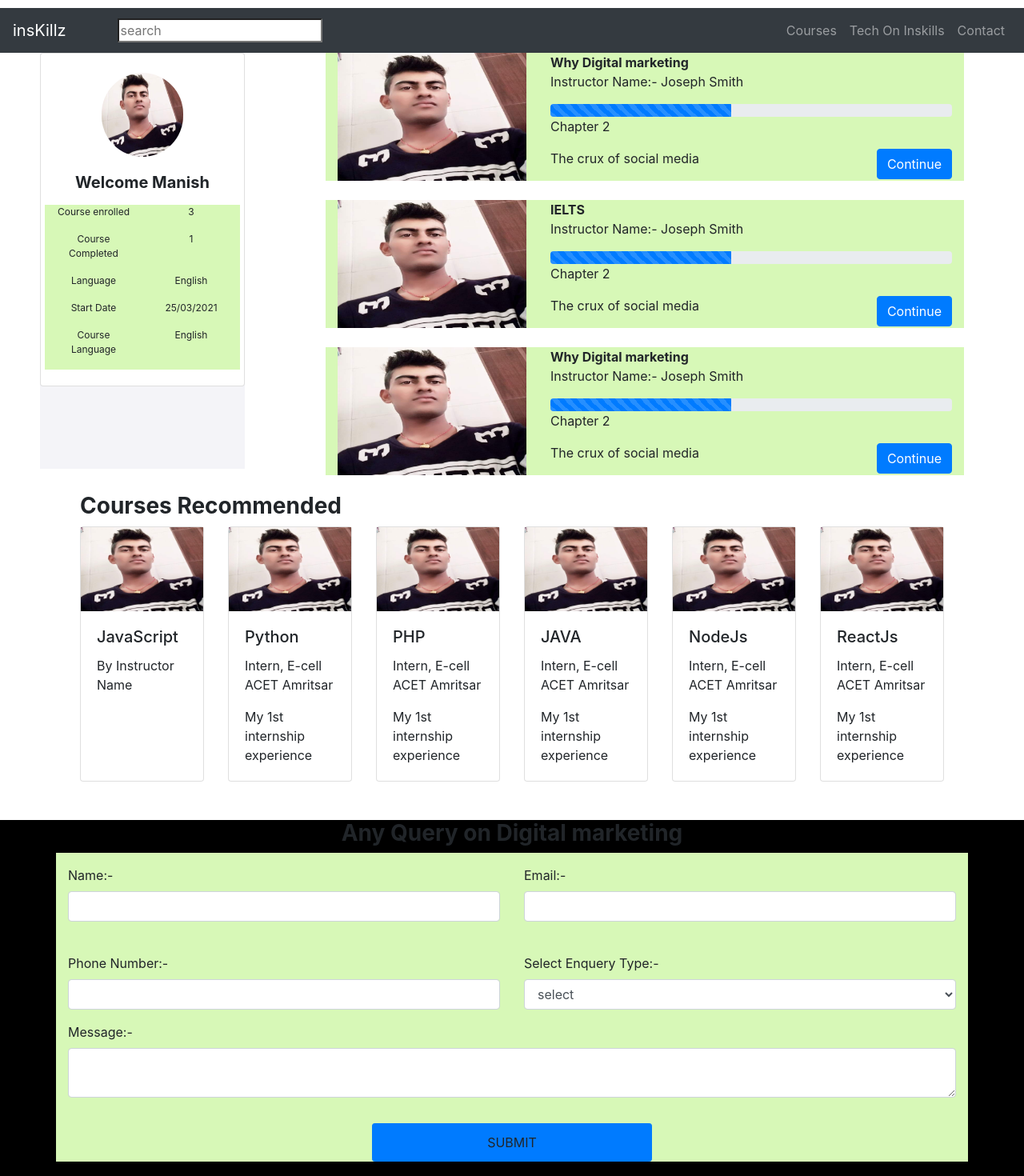
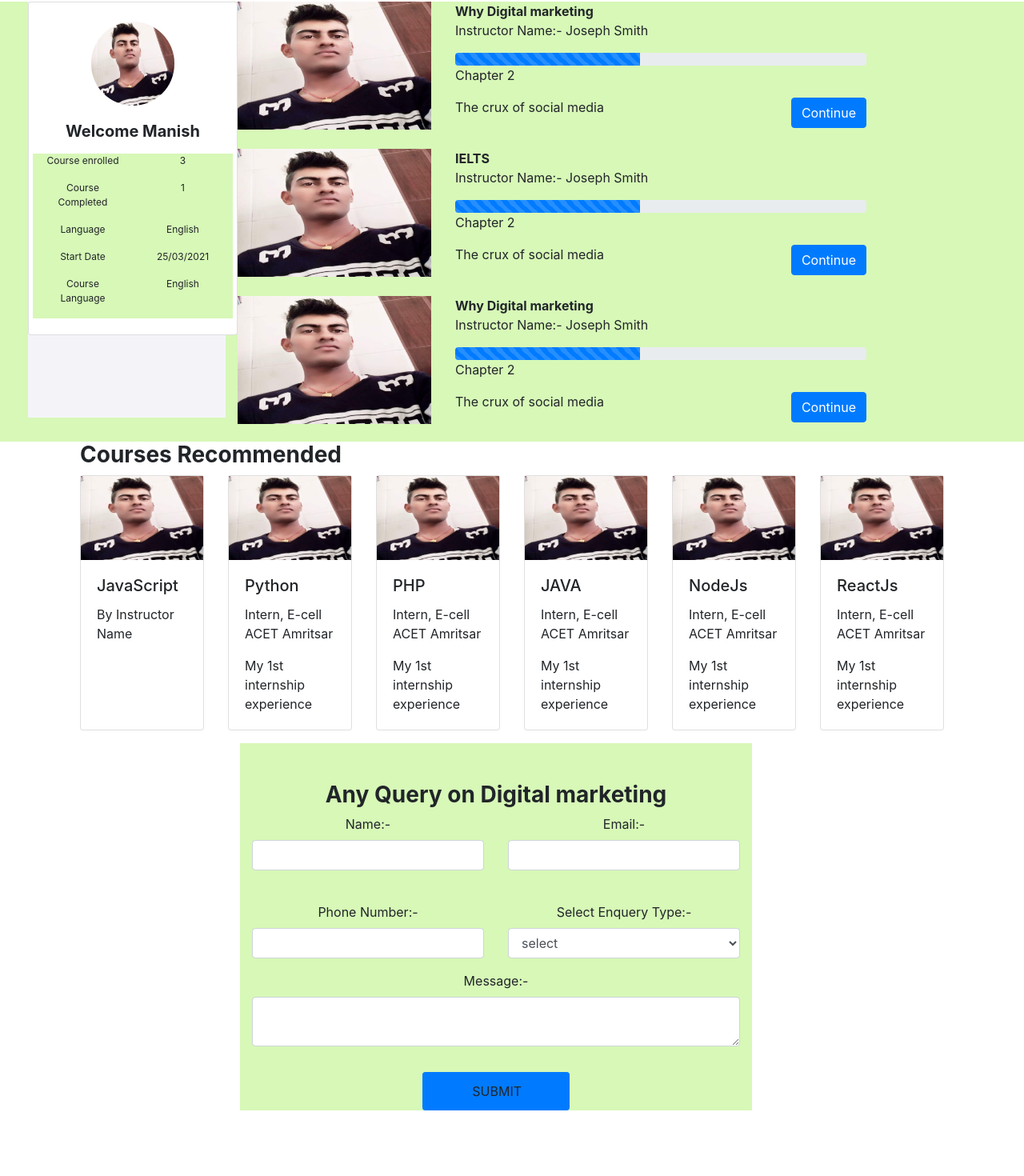
Before and after one commit to manish221298/trikara_task, a React (Create React App) app: page / in a window 1280 px wide. Shown: the part 102-1572 px from the top of the page at 80% size. Built offline with nearby package versions, Linux system fonts and the light colour scheme.

Commit message:
trikara_task

```diff
--- a/src/App.js
+++ b/src/App.js
@@ -8,8 +8,6 @@ import QueryForm from "./QueryForm";
 function App(props) {
   return (
     <div>
-      <h1>app page</h1>
-
       <MenuBar />
       <MainPage />
       <Discussion />
--- a/src/Discussions.js
+++ b/src/Discussions.js
@@ -9,7 +9,7 @@ const Discussion = () => {
         <div>
           <Container>
             <h3>
-              <b>Courses Recommended</b>
+              <b className="text-center">Courses Recommended</b>
             </h3>
             <CardDeck>
               <Card className="card">
--- a/src/MainPage.js
+++ b/src/MainPage.js
@@ -1,6 +1,6 @@
 import React from "react";
 import manish from "./manish.jpg";
-import { Link } from "react-router-dom";
+
 import {
   CardDeck,
   Card,
@@ -9,14 +9,11 @@ import {
   Col,
   Button,
   ProgressBar,
-  Container,
 } from "react-bootstrap";
-import Discussion from "./Discussions";
-
 const MainPage = () => {
   return (
-    <div className="main">
-      <div className="div">
+    <div className="main mt-5">
+      <div className="div row">
         <div className="div1">
           <CardDeck className="text-center">
             <Card className="card">
--- a/src/MenuBar.js
+++ b/src/MenuBar.js
@@ -1,14 +1,10 @@
 import React from "react";
 import "bootstrap/dist/css/bootstrap.min.css";
 import { Nav, Navbar } from "react-bootstrap";
-import Discussion from "./Discussions";
-import MainPage from "./MainPage";
 
 const MenuBar = () => {
   return (
     <div>
-      <h1>manubar</h1>
-
       <Navbar bg="dark" expand="lg" variant="dark">
         <Navbar.Brand href={"/"}>insKillz</Navbar.Brand>
         <Navbar.Toggle aria-controls="basic-navbar-nav" />
--- a/src/QueryForm.js
+++ b/src/QueryForm.js
@@ -85,14 +85,21 @@ class QueryForm extends Component {
     });
 
     return (
-      <div style={{ backgroundColor: "black" }}>
-        <div className="mb-5 pb-5">
+      <div>
+        <div
+          style={{ width: "50%", marginLeft: "300px" }}
+          className="text-center mb-5 pb-5"
+        >
           <Container>
-            <h3 className="text-center mt-5">
-              <b>Any Query on Digital marketing</b>
-            </h3>
             <Form onSubmit={this.handleSubmit}>
-              <Row className="pt-3">
+              <Row className="mt-3">
+                <Col>
+                  <h3 className="text-center mt-5">
+                    <b>Any Query on Digital marketing</b>
+                  </h3>
+                </Col>
+              </Row>
+              <Row>
                 <Col md={6}>
                   <Form.Label htmlFor="name">Name:-</Form.Label>
                   <Form.Control
```
